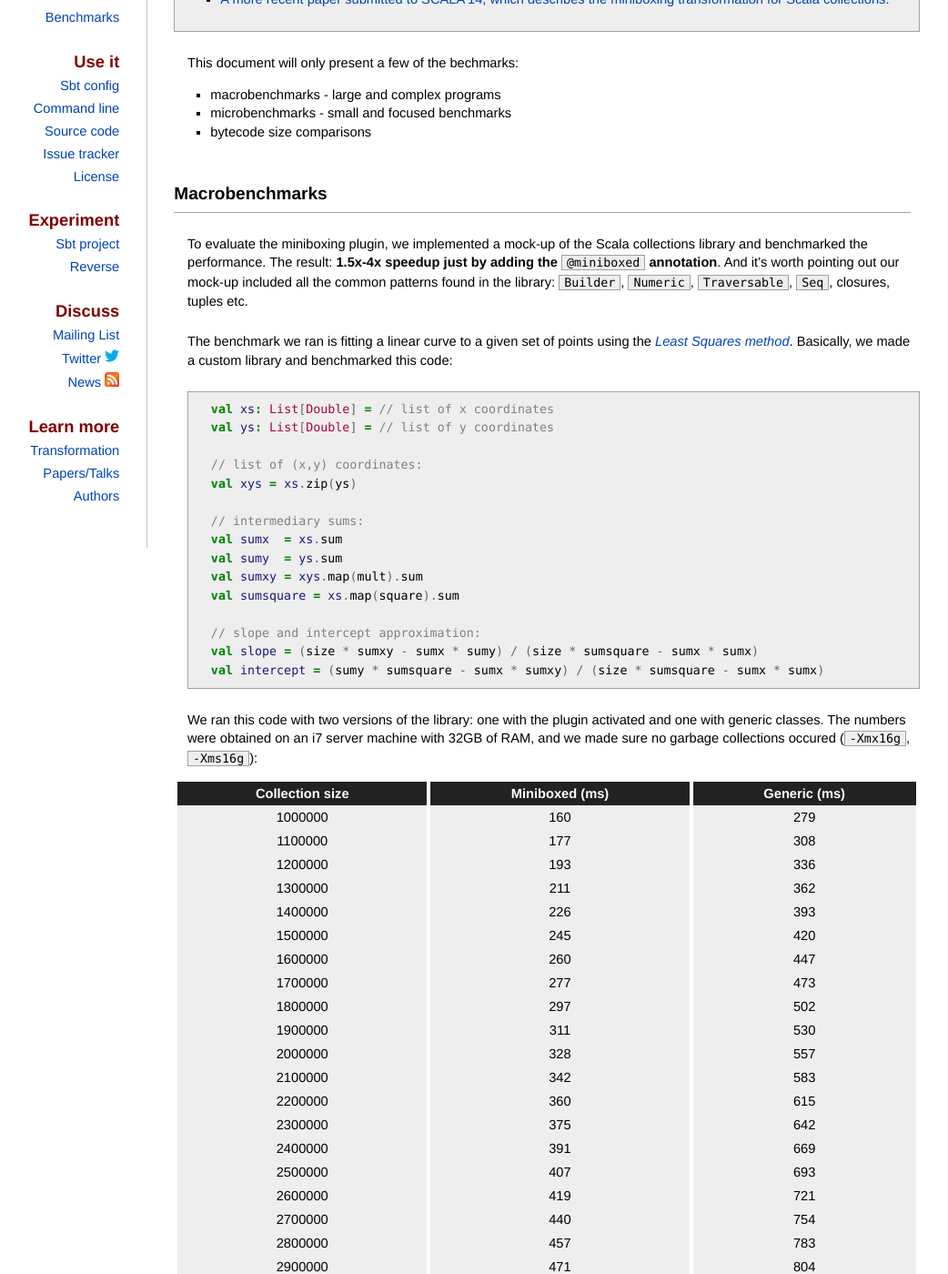
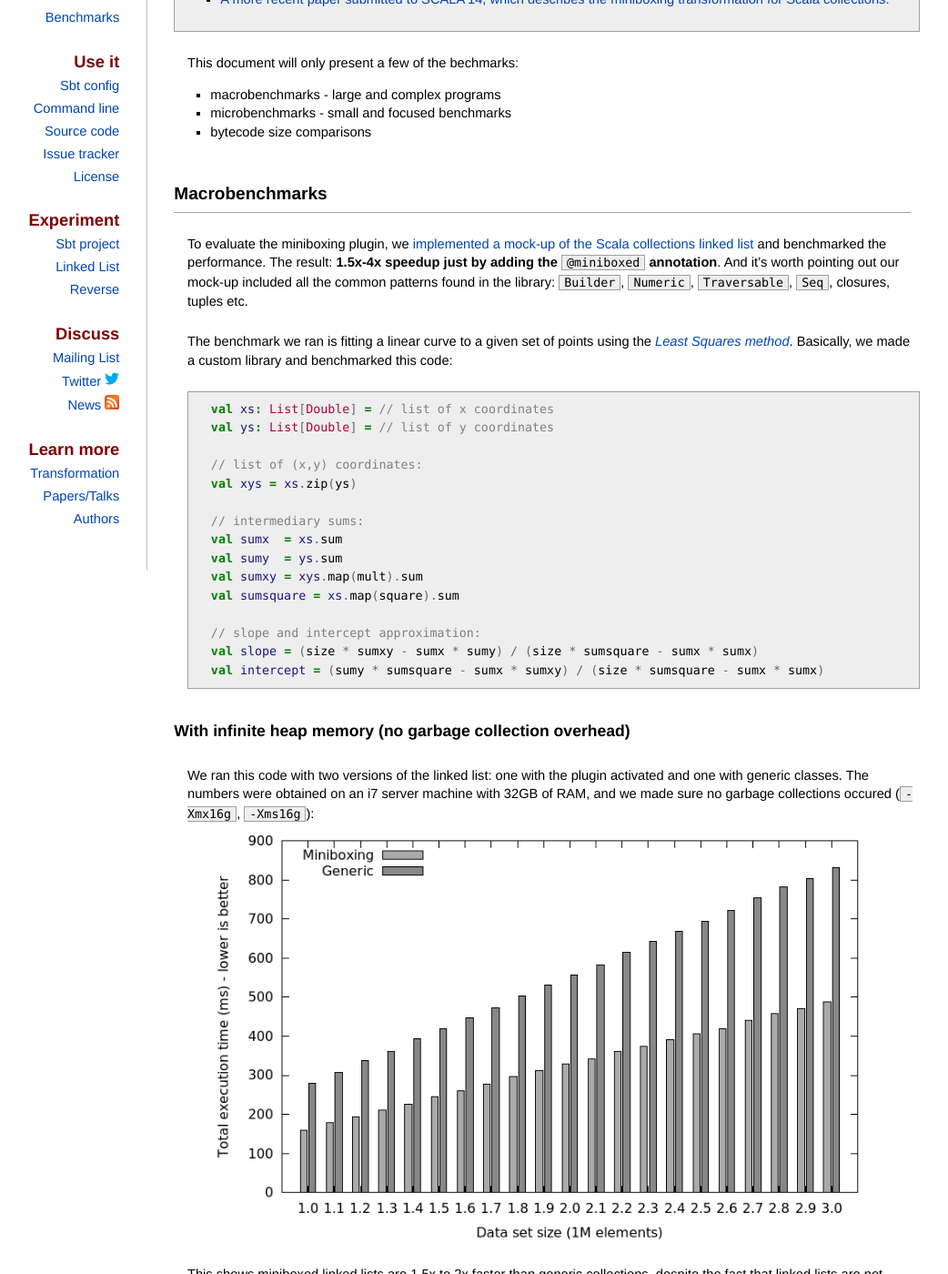
Before and after one commit to miniboxing/miniboxing.github.io, a Jekyll site: the page built from benchmarks.md, in a window 1280 px wide and 1400 px high, scrolled down 303 px. Shown: the whole window at 91% size, without its empty margins (121-1163 px from the left). Built offline with Jekyll 4.4.1, drawn with Linux system fonts in a browser that asks for light colours; comment, search, counter and statistics services are not loaded; some of the changed text lies outside the part shown.

Commit message:
Linked list on website

```diff
--- a/_layouts/default.html
+++ b/_layouts/default.html
@@ -52,6 +52,7 @@
           <li>Experiment
             <ol>
               <li><a href='/example.html'>Sbt project</a></li>
+              <li><a href='/example_linkedlist.html'>Linked List</a></li>
               <li><a href='/example_reverse.html'>Reverse</a></li>
             </ol>
           </li>
--- a/benchmarks.md
+++ b/benchmarks.md
@@ -15,7 +15,7 @@ This document will only present a few of the bechmarks:
 
 ## Macrobenchmarks
 
-To evaluate the miniboxing plugin, we implemented a mock-up of the Scala collections library and benchmarked the performance. The result: **1.5x-4x speedup just by adding the** `@miniboxed` **annotation**. And it's worth pointing out our mock-up included all the common patterns found in the library: `Builder`, `Numeric`, `Traversable`, `Seq`, closures, tuples etc.
+To evaluate the miniboxing plugin, we [implemented a mock-up of the Scala collections linked list](/example_linkedlist.html) and benchmarked the performance. The result: **1.5x-4x speedup just by adding the** `@miniboxed` **annotation**. And it's worth pointing out our mock-up included all the common patterns found in the library: `Builder`, `Numeric`, `Traversable`, `Seq`, closures, tuples etc.
 
 The benchmark we ran is fitting a linear curve to a given set of points using the [_Least Squares method_](http://en.wikipedia.org/wiki/Least_squares). Basically, we made a custom library and benchmarked this code:
 
@@ -37,61 +37,23 @@ The benchmark we ran is fitting a linear curve to a given set of points using th
   val intercept = (sumy * sumsquare - sumx * sumxy) / (size * sumsquare - sumx * sumx)
 {% endhighlight %}
 
-We ran this code with two versions of the library: one with the plugin activated and one with generic classes. The numbers were obtained on an i7 server machine with 32GB of RAM, and we made sure no garbage collections occured (`-Xmx16g`, `-Xms16g`):
+### With infinite heap memory (no garbage collection overhead)
 
-Collection size | Miniboxed (ms) |   Generic (ms)
-----------------|----------------|---------------
-        1000000 |            160 |            279
-        1100000 |            177 |            308
-        1200000 |            193 |            336
-        1300000 |            211 |            362
-        1400000 |            226 |            393
-        1500000 |            245 |            420
-        1600000 |            260 |            447
-        1700000 |            277 |            473
-        1800000 |            297 |            502
-        1900000 |            311 |            530
-        2000000 |            328 |            557
-        2100000 |            342 |            583
-        2200000 |            360 |            615
-        2300000 |            375 |            642
-        2400000 |            391 |            669
-        2500000 |            407 |            693
-        2600000 |            419 |            721
-        2700000 |            440 |            754
-        2800000 |            457 |            783
-        2900000 |            471 |            804
-        3000000 |            487 |            831
-
-<br/>
-In a graphical format:
-<br/>
-<br/>
+We ran this code with two versions of the linked list: one with the plugin activated and one with generic classes. The numbers were obtained on an i7 server machine with 32GB of RAM, and we made sure no garbage collections occured (`-Xmx16g`, `-Xms16g`):
 
 <center><img width="90%" src="/graphs/linkedlist/linkedlist2.png"/></center>
 
 This shows miniboxed linked lists are 1.5x to 2x faster than generic collections, despite the fact that linked lists are not contiguous, thus reducing the benefits of miniboxing. We have also tested specialization, but it ran out of memory and we were unable to get any garbage collection-free runs above 1500000 elements (we suspect this is due to bug [SI-3585 Specialized class should not have duplicate fields](https://issues.scala-lang.org/browse/SI-3585), but haven't examined in depth)
 
+### With limited heap memory
+
 We also wanted to test how miniboxing copes with garbage collection cycles compared to the generic library. To do so, we limited the heap size to 2G (`-Xmx2g`, `-Xms2g`, `-XX:+UseParallelGC`):
-
-Collection size | Miniboxed (ms) |   Generic (ms)
-----------------|----------------|---------------
-        1000000 |            163 |            269
-        2000000 |            327 |           2173
-        3000000 |            491 |           5830
-        4000000 |           2442 |           8980
-        5000000 |           3804 |          14502
-        6000000 |           7708 |          21267
-
-<br/>
-In a graphical format:
-<br/>
-<br/>
 
 <center><img width="90%" src="/graphs/linkedlist/linkedlist3.png"/></center>
 
-To summarize, on linked lists, we can expect **speedups between 1.5x and 4x**, despite the non-contiguous nature of the
-linked list.
+To summarize, on linked lists, we can expect **speedups between 1.5x and 4x**, despite the non-contiguous nature of the linked list.
+
+The full description of this experiment is [available here](/example_linkedlist.html).
 
 ## Microbenchmarks
 
@@ -138,8 +100,10 @@ The <a href="https://github.com/miniboxing/miniboxing-plugin/blob/wip/docs/2014-
  * a high-level overview of patterns in Scala
  * benchmarks for a mock-up of the Scala collection linked list
 
+## Conclusion
+
 In short, miniboxed code:
 
  * is up to *22x faster* than generic code
- * matches the performance of specialization
- * is marginally slower compared to monomorphic code
+ * it surpasses the performance of specialization
+ * is marginally slower compared to monomorphic code, with an overhead of about 10%
```
Also changed, not shown: example_linkedlist.md (added, +258 -0 lines), example_reverse.md (line endings or trailing spaces).
